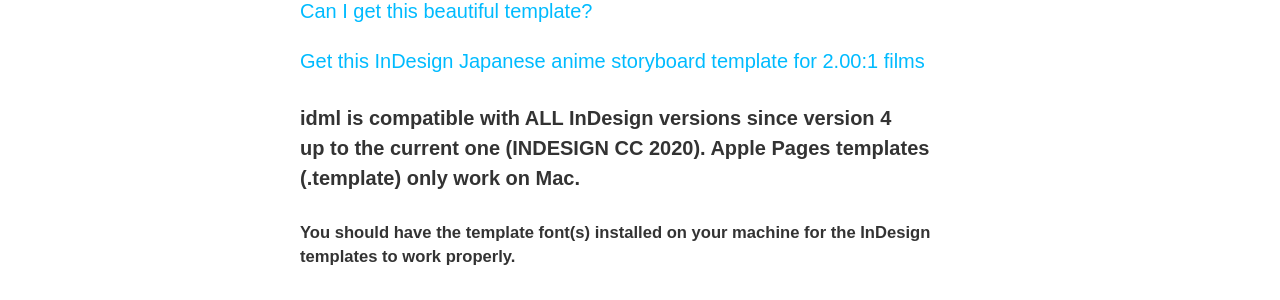
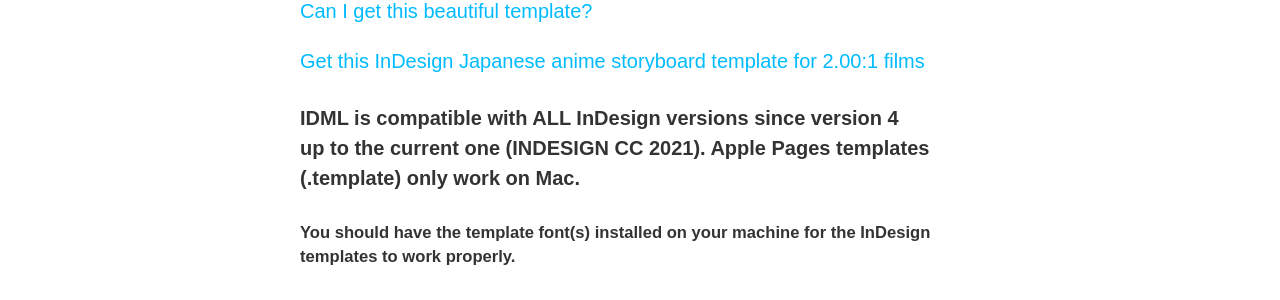
Before and after one commit to YJPL/film-storyboards, a Jekyll site: the page built from _posts/2017-07-23-japanese-anime-storyboard-templates.md, in a window 1280 px wide and 900 px high, scrolled down 14147 px. Shown: the part 153-453 px from the top of the window. Built offline with Jekyll 4.4.1, drawn with Linux system fonts in a browser that asks for light colours; a script that is not in the unit is left out; some of the changed text lies outside the part shown.

Commit message:
Update 2017-07-23-japanese-anime-storyboard-templates.md

```diff
--- a/_posts/2017-07-23-japanese-anime-storyboard-templates.md
+++ b/_posts/2017-07-23-japanese-anime-storyboard-templates.md
@@ -12,9 +11,8 @@
     vh: vh-30 vh-50-m vh-75-l
     cta:
         text: "Check the templates shop"
-        url: https://gumroad.com/storyboards/
+        url: https://storyboards.gumroad.com
         class: btn btn--primary helvetica
-guid: http://film-storyboards.com/?p=3735
 permalink: /japanese-anime-storyboard-templates/
 text-button: Can I get this beautiful template?
 categories:
@@ -130,8 +128,8 @@
 
 [Get this InDesign Japanese anime storyboard template for 2.00:1 films](https://gum.co/Ghibli_Jp_idml_2x1)
 
-#### idml is compatible with ALL InDesign versions since version 4 up to the current one (INDESIGN CC 2020). Apple Pages templates (.template) only work on Mac.
+#### IDML is compatible with ALL InDesign versions since version 4 up to the current one (INDESIGN CC 2021). Apple Pages templates (.template) only work on Mac.
 
 ##### You should have the template font(s) installed on your machine for the InDesign templates to work properly.
 
-Check out the [film treatment & storyboard templates shop](https://gumroad.com/storyboards) to see all the other available templates.
+Check out the [film treatment & storyboard templates shop](https://storyboards.gumroad.com) to see all the other available templates.
```
Also changed, not shown: other parts of _posts/2017-07-23-japanese-anime-storyboard-templates.md (+1 -2 lines).
